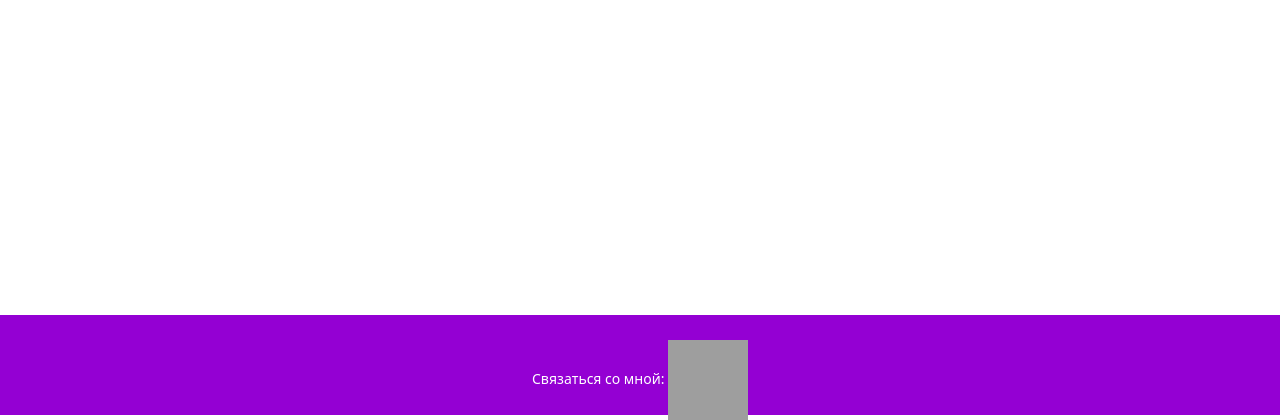
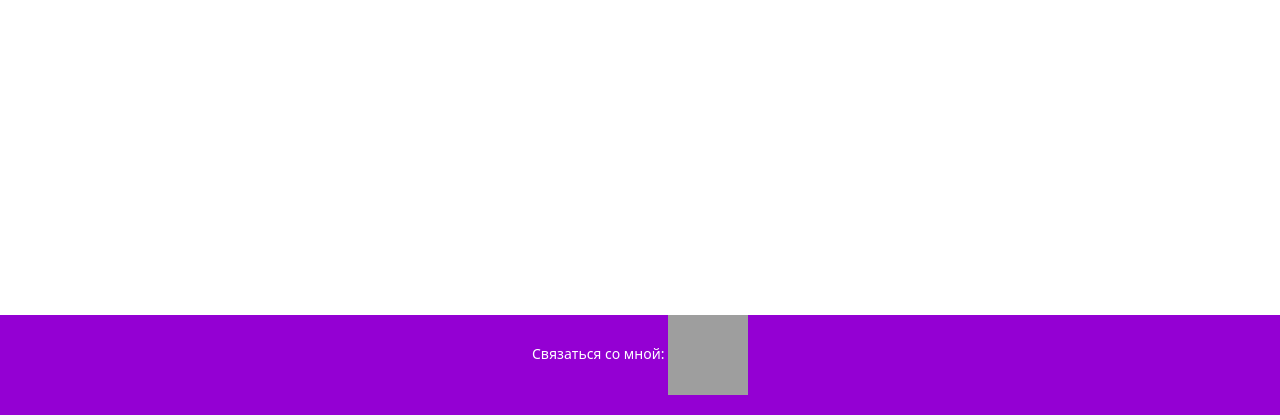
Before and after one commit to indeecdedushka/mark_kuznetsov, a PHP site: page / in a window 1280 px wide. Shown: the part 385-805 px from the top of the page. Run offline with PHP 8.4, Linux system fonts and the light colour scheme; grey boxes are pictures that could not be loaded.

Commit message:
Update style.css

```diff
--- a/style.css
+++ b/style.css
@@ -13,4 +13,5 @@ footer{
     bottom: 0;
     vertical-align: top;
     margin-top: 0;
+    padding: 0;
 }
```
